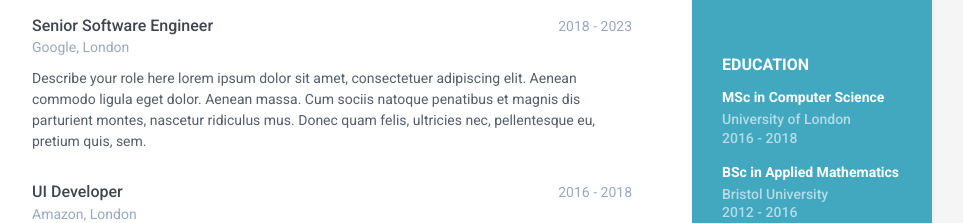
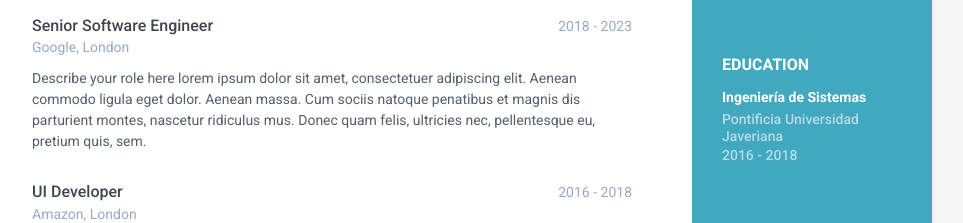
Before and after one commit to 2005-jjbs/Ballesteros-CV, a plain HTML site: page index.html in a window 1280 px wide. Shown: the part 581-804 px from the top of the page, without its empty margins (188-1151 px from the left). Drawn offline with Linux system fonts and the light colour scheme.

Commit message:
modifica los estudios

```diff
--- a/index.html
+++ b/index.html
@@ -42,14 +42,9 @@
             <div class="education-container container-block">
                 <h2 class="container-block-title">Education</h2>
                 <div class="item">
-                    <h4 class="degree">MSc in Computer Science</h4>
-                    <h5 class="meta">University of London</h5>
+                    <h4 class="degree">Ingeniería de Sistemas</h4>
+                    <h5 class="meta">Pontificia Universidad Javeriana</h5>
 	                    <div class="time">2016 - 2018</div>
-                </div><!--//item-->
-                <div class="item">
-                    <h4 class="degree">BSc in Applied Mathematics</h4>
-                    <h5 class="meta">Bristol University</h5>
-                    <div class="time">2012 - 2016</div>
                 </div><!--//item-->
             </div><!--//education-container-->
 
```
